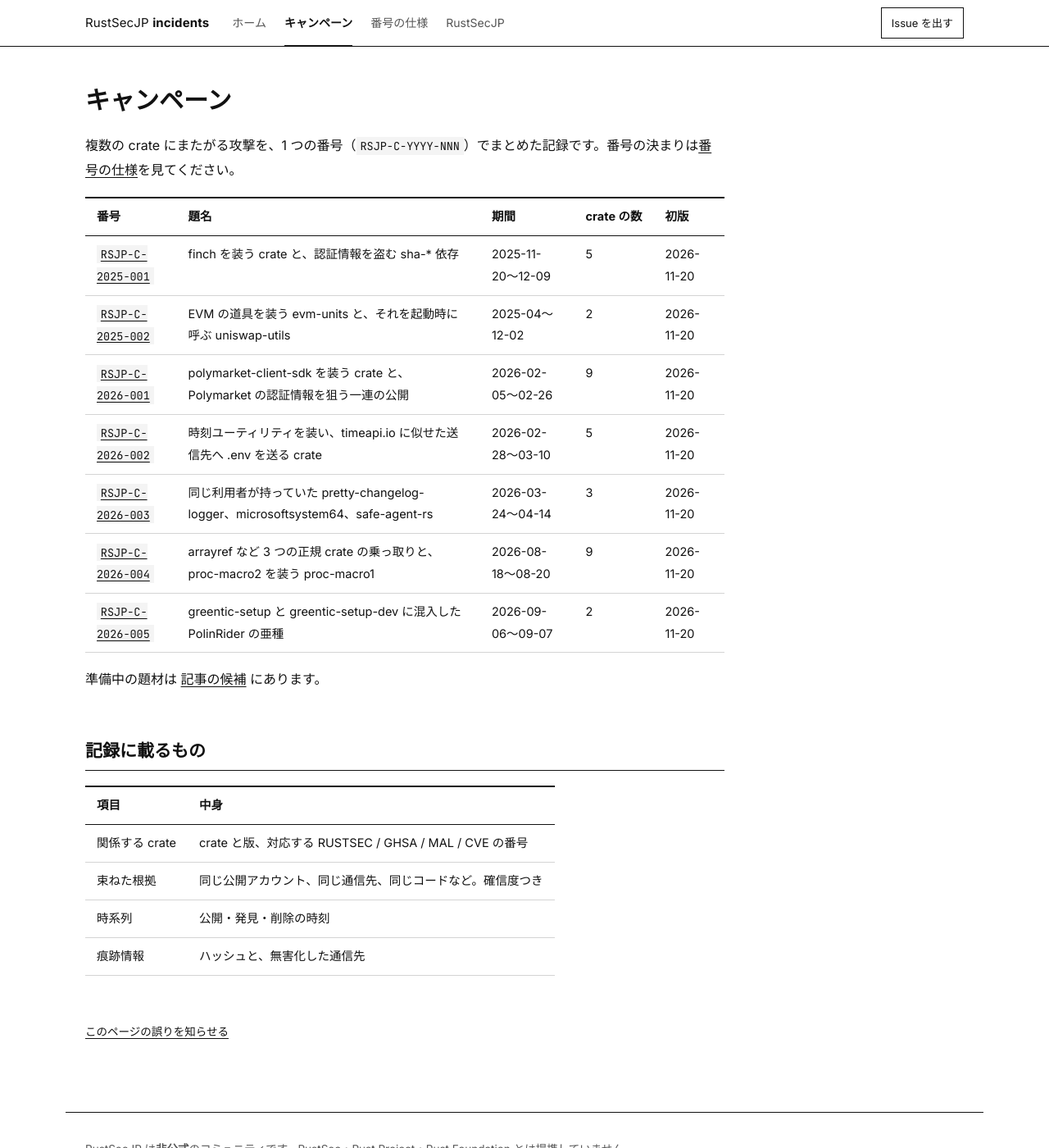
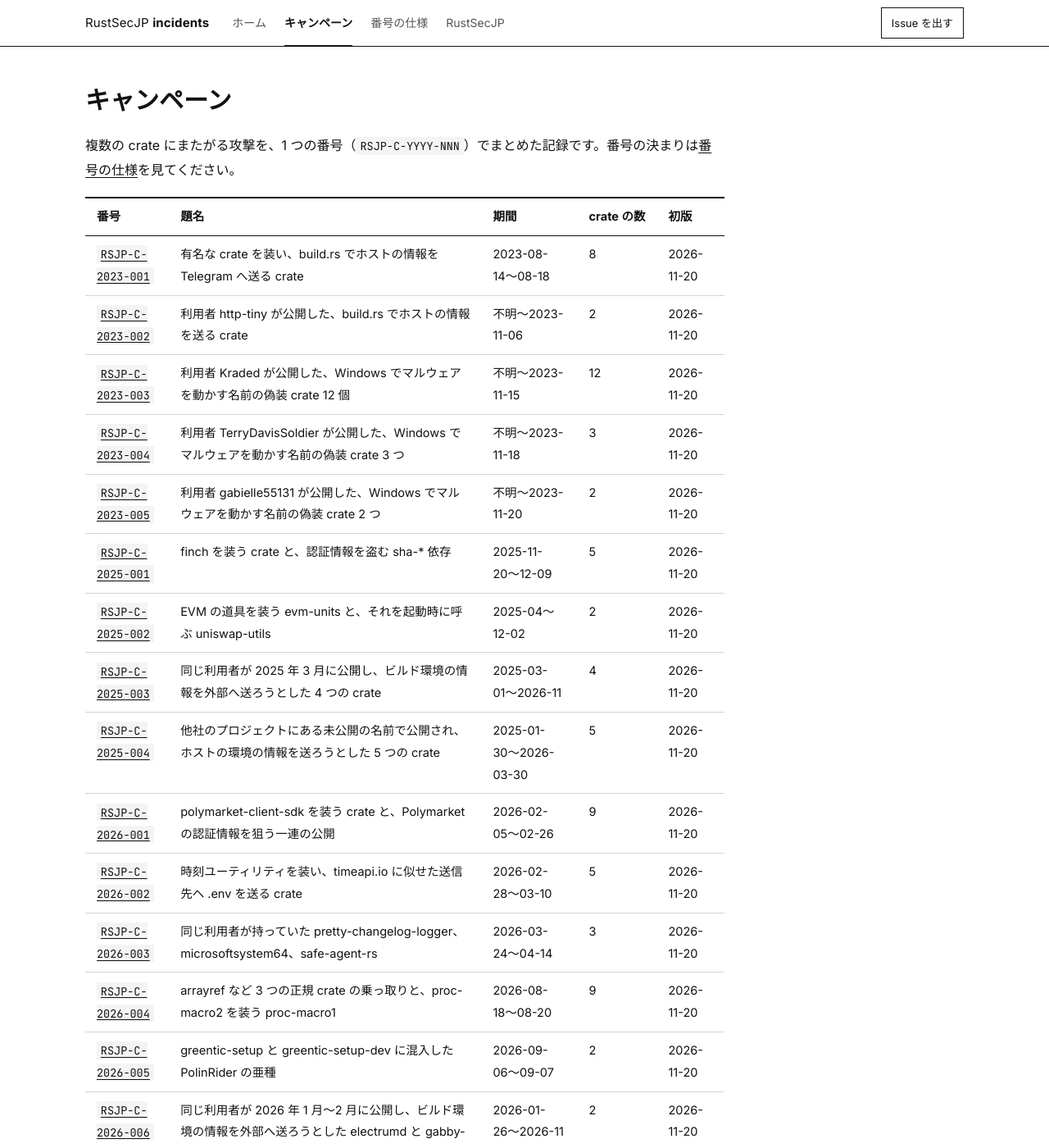
Before and after one commit to RustSecJP/incidents, a Jekyll site: the page built from campaigns/index.md, in a window 1280 px wide and 1400 px high. Shown: the whole window at 82% size. Built offline with Jekyll 4.4.1, drawn with Linux system fonts in a browser that asks for light colours.

Commit message:
一覧に、あとから足した 8 件の記録も載せる
RSJP-C-2023-001〜005、RSJP-C-2025-003 / 004、RSJP-C-2026-006

```diff
--- a/campaigns/index.md
+++ b/campaigns/index.md
@@ -8,13 +8,21 @@ permalink: /campaigns/
 
 | 番号 | 題名 | 期間 | crate の数 | 初版 |
 |---|---|---|---|---|
+| [`RSJP-C-2023-001`]({{ '/campaigns/RSJP-C-2023-001/' | relative_url }}) | 有名な crate を装い、build.rs でホストの情報を Telegram へ送る crate | 2023-08-14〜08-18 | 8 | 2026-11-20 |
+| [`RSJP-C-2023-002`]({{ '/campaigns/RSJP-C-2023-002/' | relative_url }}) | 利用者 http-tiny が公開した、build.rs でホストの情報を送る crate | 不明〜2023-11-06 | 2 | 2026-11-20 |
+| [`RSJP-C-2023-003`]({{ '/campaigns/RSJP-C-2023-003/' | relative_url }}) | 利用者 Kraded が公開した、Windows でマルウェアを動かす名前の偽装 crate 12 個 | 不明〜2023-11-15 | 12 | 2026-11-20 |
+| [`RSJP-C-2023-004`]({{ '/campaigns/RSJP-C-2023-004/' | relative_url }}) | 利用者 TerryDavisSoldier が公開した、Windows でマルウェアを動かす名前の偽装 crate 3 つ | 不明〜2023-11-18 | 3 | 2026-11-20 |
+| [`RSJP-C-2023-005`]({{ '/campaigns/RSJP-C-2023-005/' | relative_url }}) | 利用者 gabielle55131 が公開した、Windows でマルウェアを動かす名前の偽装 crate 2 つ | 不明〜2023-11-20 | 2 | 2026-11-20 |
 | [`RSJP-C-2025-001`]({{ '/campaigns/RSJP-C-2025-001/' | relative_url }}) | finch を装う crate と、認証情報を盗む sha-* 依存 | 2025-11-20〜12-09 | 5 | 2026-11-20 |
 | [`RSJP-C-2025-002`]({{ '/campaigns/RSJP-C-2025-002/' | relative_url }}) | EVM の道具を装う evm-units と、それを起動時に呼ぶ uniswap-utils | 2025-04〜12-02 | 2 | 2026-11-20 |
+| [`RSJP-C-2025-003`]({{ '/campaigns/RSJP-C-2025-003/' | relative_url }}) | 同じ利用者が 2025 年 3 月に公開し、ビルド環境の情報を外部へ送ろうとした 4 つの crate | 2025-03-01〜2026-11 | 4 | 2026-11-20 |
+| [`RSJP-C-2025-004`]({{ '/campaigns/RSJP-C-2025-004/' | relative_url }}) | 他社のプロジェクトにある未公開の名前で公開され、ホストの環境の情報を送ろうとした 5 つの crate | 2025-01-30〜2026-03-30 | 5 | 2026-11-20 |
 | [`RSJP-C-2026-001`]({{ '/campaigns/RSJP-C-2026-001/' | relative_url }}) | polymarket-client-sdk を装う crate と、Polymarket の認証情報を狙う一連の公開 | 2026-02-05〜02-26 | 9 | 2026-11-20 |
 | [`RSJP-C-2026-002`]({{ '/campaigns/RSJP-C-2026-002/' | relative_url }}) | 時刻ユーティリティを装い、timeapi.io に似せた送信先へ .env を送る crate | 2026-02-28〜03-10 | 5 | 2026-11-20 |
 | [`RSJP-C-2026-003`]({{ '/campaigns/RSJP-C-2026-003/' | relative_url }}) | 同じ利用者が持っていた pretty-changelog-logger、microsoftsystem64、safe-agent-rs | 2026-03-24〜04-14 | 3 | 2026-11-20 |
 | [`RSJP-C-2026-004`]({{ '/campaigns/RSJP-C-2026-004/' | relative_url }}) | arrayref など 3 つの正規 crate の乗っ取りと、proc-macro2 を装う proc-macro1 | 2026-08-18〜08-20 | 9 | 2026-11-20 |
 | [`RSJP-C-2026-005`]({{ '/campaigns/RSJP-C-2026-005/' | relative_url }}) | greentic-setup と greentic-setup-dev に混入した PolinRider の亜種 | 2026-09-06〜09-07 | 2 | 2026-11-20 |
+| [`RSJP-C-2026-006`]({{ '/campaigns/RSJP-C-2026-006/' | relative_url }}) | 同じ利用者が 2026 年 1 月〜2 月に公開し、ビルド環境の情報を外部へ送ろうとした electrumd と gabby-types-sec | 2026-01-26〜2026-11 | 2 | 2026-11-20 |
 
 準備中の題材は [記事の候補]({{ site.repo_url }}/issues?q=is%3Aissue+is%3Aopen+label%3A%E3%82%AD%E3%83%A3%E3%83%B3%E3%83%9A%E3%83%BC%E3%83%B3) にあります。
 
```
Also changed, not shown: README.md.
